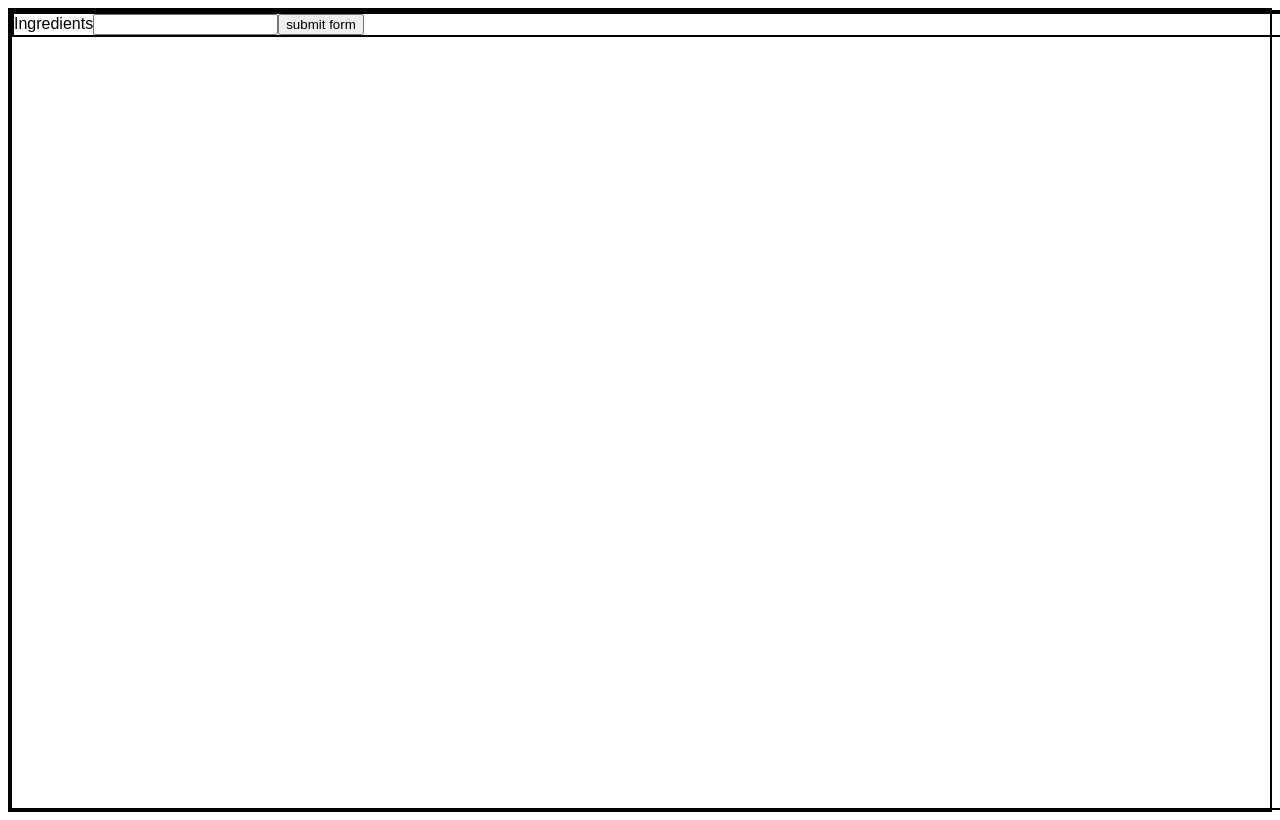
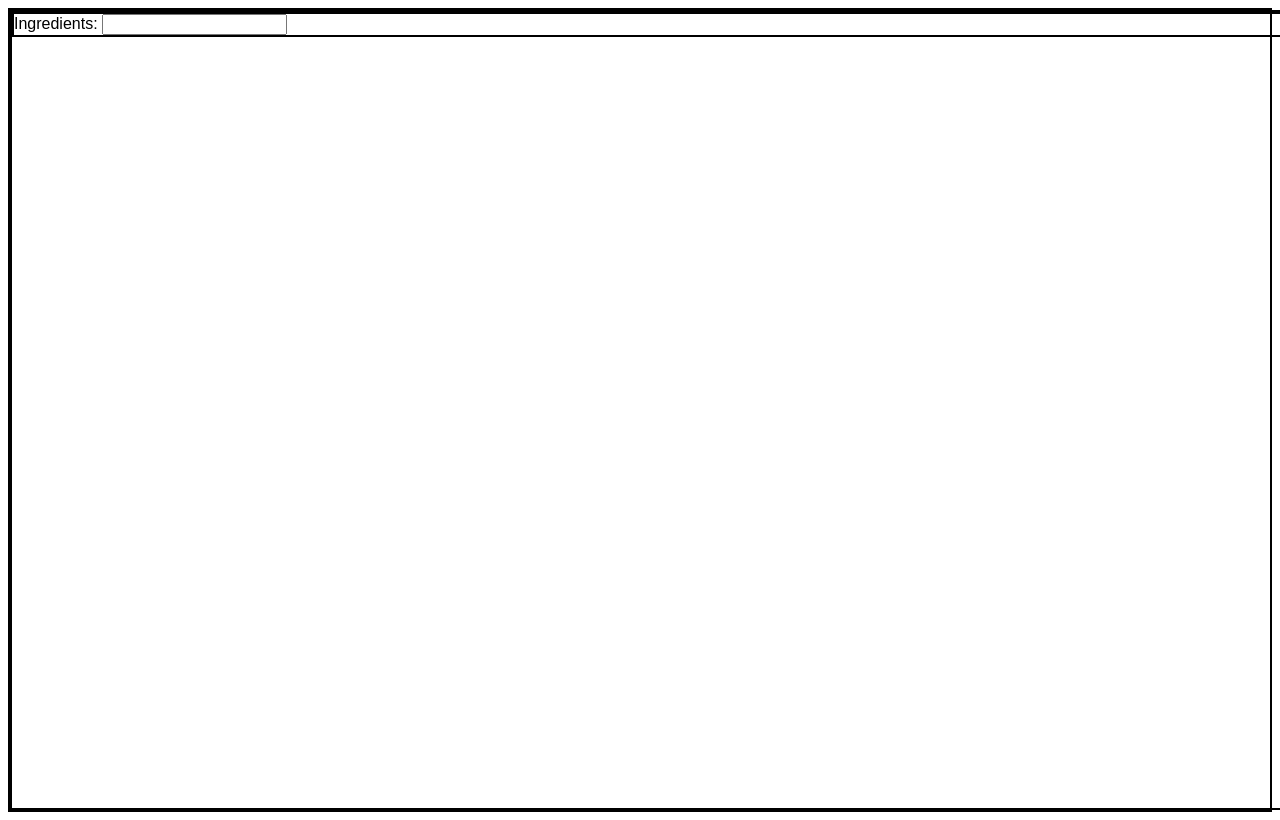
Before and after one commit to ijkeller/Clean-Fridge-React-Api, a React (Create React App) app in the folder clean-fridge/: page /About in a window 1280 px wide. Built offline with nearby package versions, Linux system fonts and the light colour scheme.

Commit message:
working on list and input, tried to test api and found out what I need it for is pay only. finding new api

```diff
--- a/clean-fridge/src/Components/Input.jsx
+++ b/clean-fridge/src/Components/Input.jsx
@@ -1,19 +1,26 @@
 import React from 'react';
+import List from './List';
 
 function Input() {
 
     const addIngredientToList = function (event) {
         event.preventDefault();
+        <List
 
+
+
+
+        />
     }
 
     return (
         <div>
             {/* <h2>Input</h2> */}
             <form>
-                <label>Ingredients</label>
+                <label>Ingredients: </label>
+
                 <input type='text' />
-                <input className='submit' type='submit' value='submit form' />
+
 
             </form>
         </div>
--- a/clean-fridge/src/Components/List.jsx
+++ b/clean-fridge/src/Components/List.jsx
@@ -1,17 +1,23 @@
-import React from 'react';
+import React, { useState } from 'react';
+
 
 function List() {
+
+    const ingredients = []
+
+    // const [ingredient, setIngredient] = useState('')
+
 
 
 
     return (
-        <div>
+        <div className='list'>
             <section class="items-container">
                 <ul>
-
+                    {}
                 </ul>
             </section>
-
+            <button >Search</button>
         </div>
     );
 }
```
